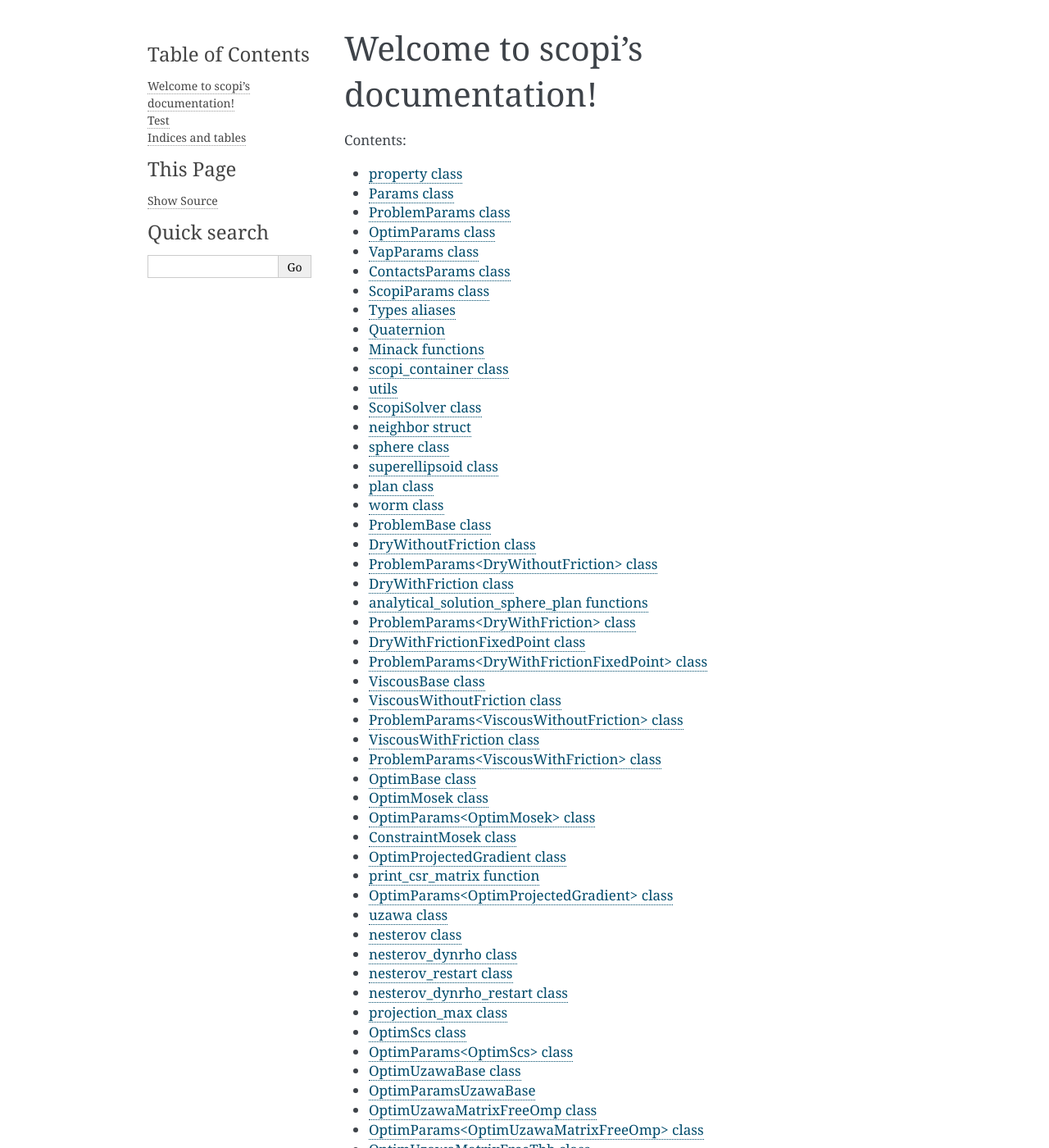
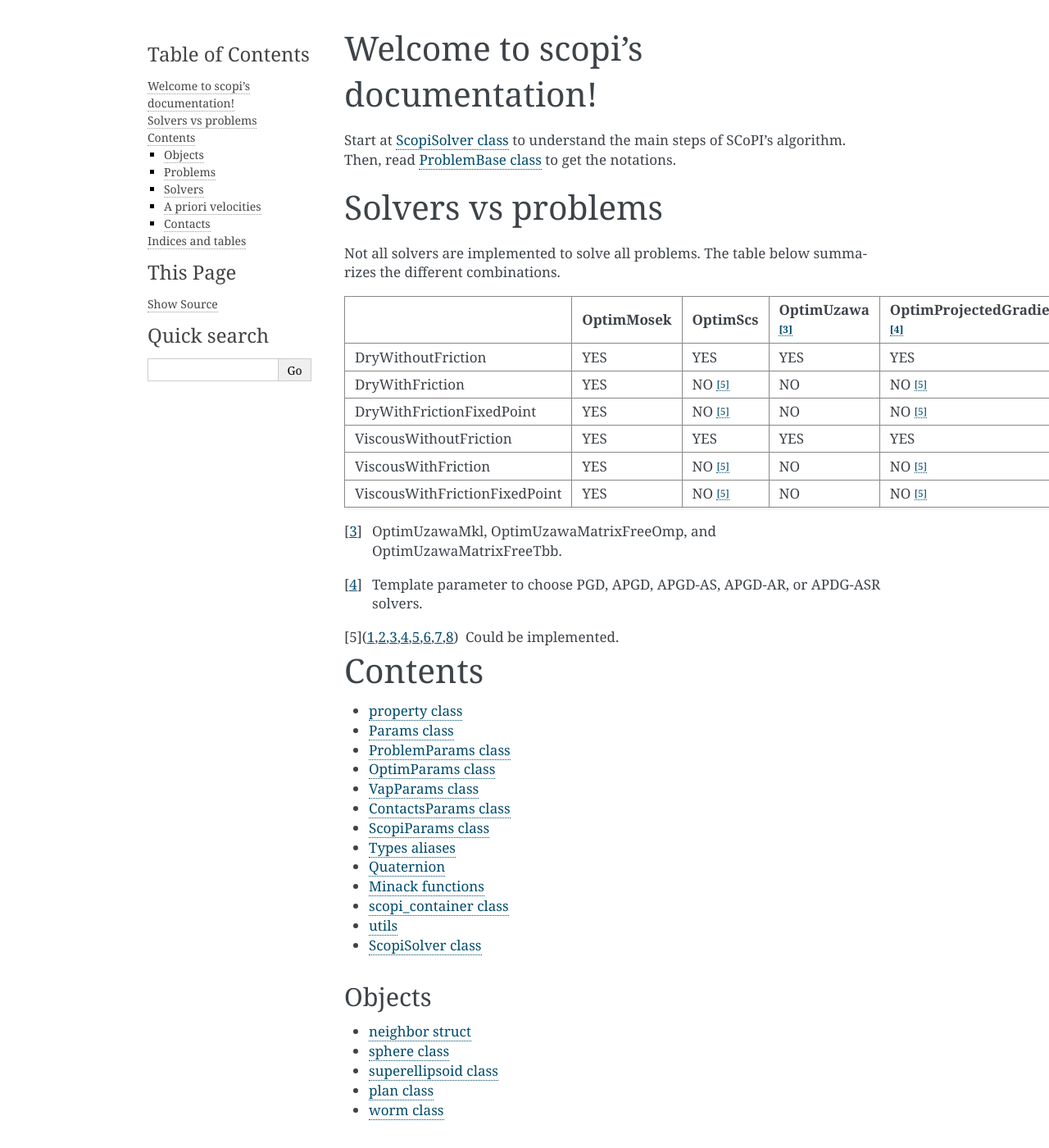
Before and after one commit to hpc-maths/scopi, a Sphinx documentation site: the page built from doc/source/index.rst, in a window 1280 px wide and 1400 px high. Shown: the whole window at 82% size. Built offline with Sphinx 7.4.7, drawn with Linux system fonts in a browser that asks for light colours; some of the changed text lies outside the part shown.

Commit message:
solvers vs problems

```diff
--- a/doc/source/index.rst
+++ b/doc/source/index.rst
@@ -6,9 +6,39 @@
 Welcome to scopi's documentation!
 =================================
 
+Start at :doc:`api/solver` to understand the main steps of SCoPI's algorithm.
+Then, read :doc:`api/problems/ProblemBase` to get the notations.
+
+Solvers vs problems
+===================
+
+Not all solvers are implemented to solve all problems.
+The table below summarizes the different combinations.
+
++-------------------------------+------------+----------+-------------------+------------------------------+
+|                               | OptimMosek | OptimScs |  OptimUzawa [#0]_ | OptimProjectedGradient [#1]_ |
++===============================+============+==========+===================+==============================+
+| DryWithoutFriction            | YES        | YES      | YES               | YES                          |
++-------------------------------+------------+----------+-------------------+------------------------------+
+| DryWithFriction               | YES        + NO [#2]_ + NO                | NO [#2]_                     |
++-------------------------------+------------+----------+-------------------+------------------------------+
+| DryWithFrictionFixedPoint     | YES        + NO [#2]_ + NO                | NO [#2]_                     |
++-------------------------------+------------+----------+-------------------+------------------------------+
+| ViscousWithoutFriction        | YES        | YES      | YES               | YES                          |
++-------------------------------+------------+----------+-------------------+------------------------------+
+| ViscousWithFriction           | YES        + NO [#2]_ + NO                | NO [#2]_                     |
++-------------------------------+------------+----------+-------------------+------------------------------+
+| ViscousWithFrictionFixedPoint | YES        + NO [#2]_ + NO                | NO [#2]_                     |
++-------------------------------+------------+----------+-------------------+------------------------------+
+
+.. [#0] OptimUzawaMkl, OptimUzawaMatrixFreeOmp, and OptimUzawaMatrixFreeTbb.
+.. [#1] Template parameter to choose PGD, APGD, APGD-AS, APGD-AR, or APDG-ASR solvers.
+.. [#2] Could be implemented.
+
+Contents
+========
 .. toctree::
    :maxdepth: 2
-   :caption: Contents:
 
    api/property
    api/params
@@ -19,11 +49,21 @@ Welcome to scopi's documentation!
    api/utils
    api/solver
 
+Objects
+-------
+.. toctree::
+   :maxdepth: 2
+
    api/objects/neighbor
    api/objects/types/sphere
    api/objects/types/superellipsoid
    api/objects/types/plan
    api/objects/types/worm
+
+Problems
+--------
+.. toctree::
+   :maxdepth: 2
 
    api/problems/ProblemBase
    api/problems/DryWithoutFriction
@@ -32,6 +72,11 @@ Welcome to scopi's documentation!
    api/problems/ViscousBase
    api/problems/ViscousWithoutFriction
    api/problems/ViscousWithFriction
+
+Solvers
+-------
+.. toctree::
+   :maxdepth: 2
 
    api/solvers/OptimBase
    api/solvers/OptimMosek
@@ -49,21 +94,24 @@ Welcome to scopi's documentation!
    api/solvers/OptimUzawaMatrixFreeTbb
    api/solvers/OptimUzawaMkl
 
+A priori velocities
+-------------------
+.. toctree::
+   :maxdepth: 2
+
    api/vap/base
    api/vap/vap_fixed
    api/vap/vap_fpd
    api/vap/vap_projection
 
+Contacts
+--------
+.. toctree::
+   :maxdepth: 2
+
    api/contact/base
    api/contact/contact_brute_force
    api/contact/contact_kdtree
-
-Test
-====
-
-Reference to :doc:`api/problems/ProblemBase`
-Reference to :doc:`api/solvers/OptimScs`
-
 
 Indices and tables
 ==================
```
Also changed, not shown: 1 other file.
